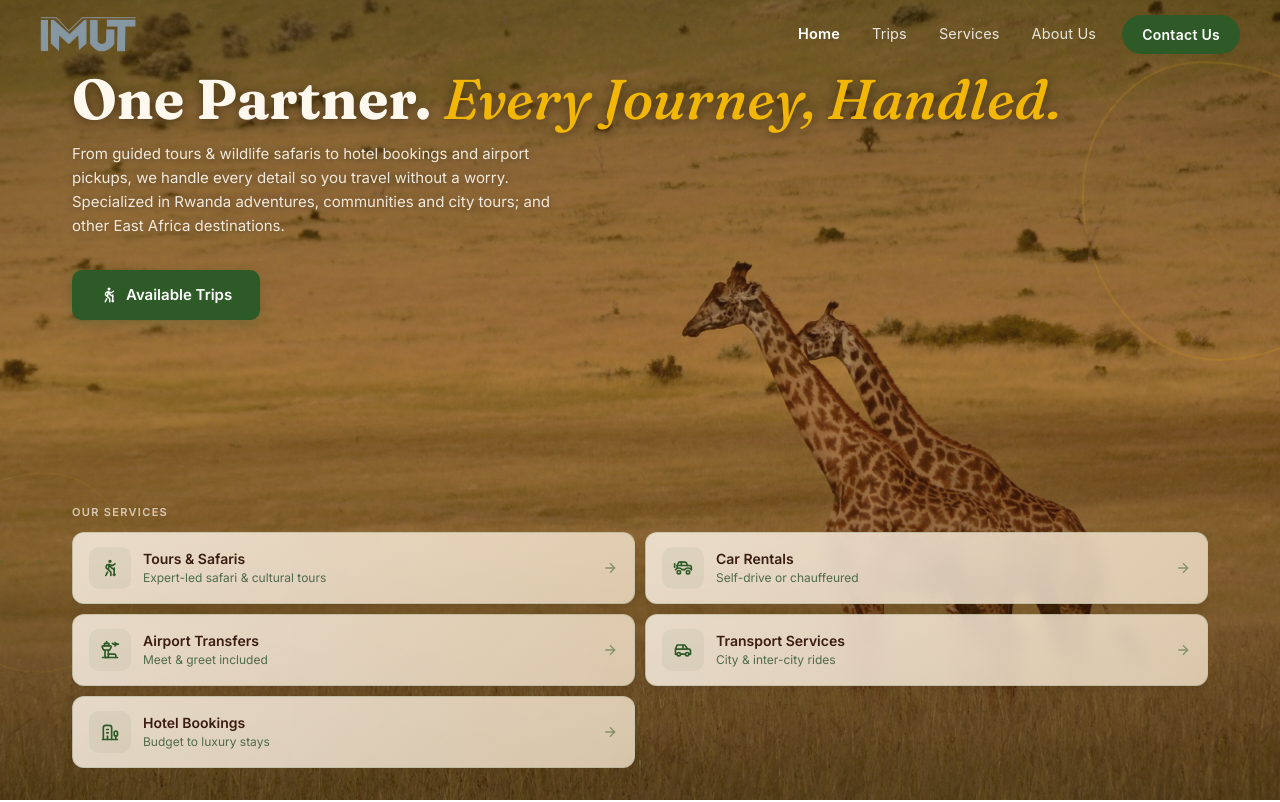
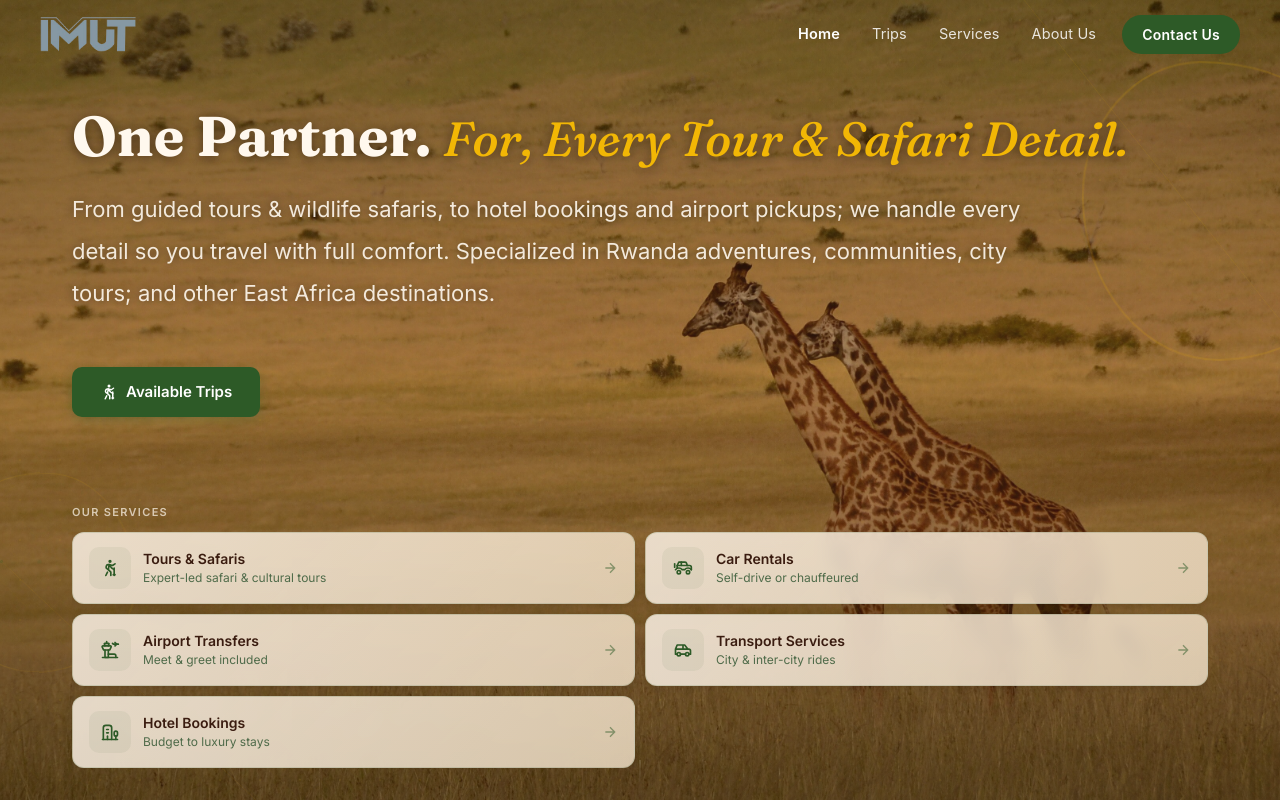
Before and after one commit to Bazatohalemouard/imut-tours, a React (Vite) app: page / in a window 1280 px wide. Shown: the top 802 px of the page. Built offline with nearby package versions, Linux system fonts and the light colour scheme; a web font is replaced by a local one.

Commit message:
Refactored Hero page

```diff
--- a/src/api/datasets/herodata.js
+++ b/src/api/datasets/herodata.js
@@ -59,9 +59,9 @@ export const SERVICES = [
 export const HERO_COPY = {
   badge: "East Africa's Premier Travel Partner",
   headline: "One Partner.",
-  headlineEm: "Every Journey, Handled.",
+  headlineEm: "For, Every Tour & Safari Detail.",
   subheadline:
-    "From guided tours & wildlife safaris to hotel bookings and airport pickups, we handle every detail so you travel without a worry. Specialized in Rwanda adventures, communities and city tours; and other East Africa destinations.",
+    "From guided tours & wildlife safaris, to hotel bookings and airport pickups; we handle every detail so you travel with full comfort. Specialized in Rwanda adventures, communities, city tours; and other East Africa destinations.",
   servicesLabel: "Our services",
   destinationsLabel: "Where do you want to go?",
   ctaPrimary: "Available Trips",
--- a/src/components/homepage/HeroServices.jsx
+++ b/src/components/homepage/HeroServices.jsx
@@ -145,10 +145,10 @@ const AbstractOverlay = () => {
               stroke="rgba(242,183,5,0.08)"
               strokeWidth="0.5"
             />
-            <circle cx="20" cy="20" r="1" fill="rgba(242,183,5,0.15)"/>
+            <circle cx="20" cy="20" r="1" fill="rgba(242,183,5,0.15)" />
           </pattern>
         </defs>
-        <rect width="100%" height="100%" fill="url(#diamondMesh)" opacity="0.6"/>
+        <rect width="100%" height="100%" fill="url(#diamondMesh)" opacity="0.6" />
       </svg>
 
       {/* Drifting particles - visible movement */}
@@ -211,9 +211,9 @@ const AbstractOverlay = () => {
 
       {/* Diagonal accent lines */}
       <svg width="100%" height="100%" style={{ position: "absolute", top: 0, left: 0 }} aria-hidden="true">
-        <line x1="80%" y1="0%" x2="100%" y2="40%" stroke="rgba(242,183,5,0.08)" strokeWidth="1"/>
-        <line x1="85%" y1="0%" x2="100%" y2="30%" stroke="rgba(242,183,5,0.05)" strokeWidth="0.5"/>
-        <line x1="0%" y1="70%" x2="20%" y2="100%" stroke="rgba(242,183,5,0.06)" strokeWidth="1"/>
+        <line x1="80%" y1="0%" x2="100%" y2="40%" stroke="rgba(242,183,5,0.08)" strokeWidth="1" />
+        <line x1="85%" y1="0%" x2="100%" y2="30%" stroke="rgba(242,183,5,0.05)" strokeWidth="0.5" />
+        <line x1="0%" y1="70%" x2="20%" y2="100%" stroke="rgba(242,183,5,0.06)" strokeWidth="1" />
       </svg>
     </div>
   );
@@ -303,7 +303,9 @@ const ServiceCard = ({ service, setPage, index }) => {
         }}>
           {service.name}
         </div>
-        <div style={{
+        <div
+          className="hide-on-small"
+          style={{
             fontFamily: "'Inter', sans-serif",
             fontSize: "clamp(11px, 1.8vw, 12px)",
             color: "var(--htw-acacia)",
@@ -361,6 +363,7 @@ export const HeroServices = ({ countries, countriesLoading, setPage, fetchCountr
   const [visibleServices, setVisibleServices] = useState(4);
   const [showAllMobile, setShowAllMobile] = useState(false);
   const servicesRef = useRef(null);
+  const isDesktop = window.innerWidth >= 1200;
 
   // Responsive service display logic
   useEffect(() => {
@@ -425,17 +428,17 @@ export const HeroServices = ({ countries, countriesLoading, setPage, fetchCountr
         width: "100%",
         maxWidth: "1200px",
         margin: "0 auto",
-        padding: "clamp(32px, 6vh, 60px) clamp(16px, 4vw, 32px) 0",
+        padding: "clamp(82px, 6vh, 60px) clamp(16px, 4vw, 32px) 0",
       }}>
 
-        {/* Hero text - compact on mobile */}
+        {/* Hero text - optimized for responsive sizing */}
         <div style={{ marginBottom: "clamp(24px, 4vh, 40px)" }}>
-          {/* Compact headline */}
+          {/* Optimized headline */}
           <h1 style={{
             fontFamily: "'Fraunces', serif",
             fontSize: "clamp(28px, 6vw, 56px)",
             fontWeight: 700,
-            lineHeight: 1.1,
+            lineHeight: 1.2,
             color: "#FFF8EE",
             margin: "20px 0 12px",
             textShadow: "0 2px 12px rgba(18,7,3,0.5)",
@@ -445,22 +448,26 @@ export const HeroServices = ({ countries, countriesLoading, setPage, fetchCountr
               fontStyle: "italic",
               fontWeight: 500,
               color: "var(--htw-gold)",
+              fontSize: "clamp(24px, 5vw, 48px)", // Slightly smaller than main headline
             }}>
               {HERO_COPY.headlineEm}
             </em>
           </h1>
 
-          {/* Subheadline - shorter on mobile */}
-          <p style={{
+          {/* Optimized subheadline */}
+          <p
+            style={{
               fontFamily: "'Inter', sans-serif",
-            fontSize: "clamp(13px, 2vw, 15px)",
+              // fontSize: "clamp(13px, 2vw, 15px)",
+              fontSize: isDesktop ? "22px" : "13px",
               color: "rgba(255,248,238,0.9)",
               fontWeight: 400,
-            lineHeight: 1.6,
-            maxWidth: "480px",
-            margin: 0,
+              lineHeight: isDesktop? 1.9 : 1.6,
+              maxWidth: "1000px",
+              margin: "20px 0 20px",
               textShadow: "0 1px 8px rgba(18,7,3,0.4)",
-          }}>
+            }}
+          >
             {HERO_COPY.subheadline}
           </p>
         </div>
--- a/src/pages/TripDetailsPage.jsx
+++ b/src/pages/TripDetailsPage.jsx
@@ -161,6 +161,7 @@ export const TripDetailsPage = ({ setPage }) => {
 
         {/* Back button */}
         <button
+        className="hide-on-small"
           onClick={() => setPage("trips")}
           style={{
             position: "absolute", top: 20, left: 20,
@@ -168,6 +169,7 @@ export const TripDetailsPage = ({ setPage }) => {
             border: "1px solid rgba(255,255,255,0.25)", color: "#fff",
             borderRadius: 99, padding: "8px 16px", fontSize: 13,
             fontWeight: 600, cursor: "pointer", display: "flex", alignItems: "center", gap: 6,
+            marginBottom:14
           }}
         >
           ← Trips
```
Lines whose indentation alone changed are shown as unchanged.
